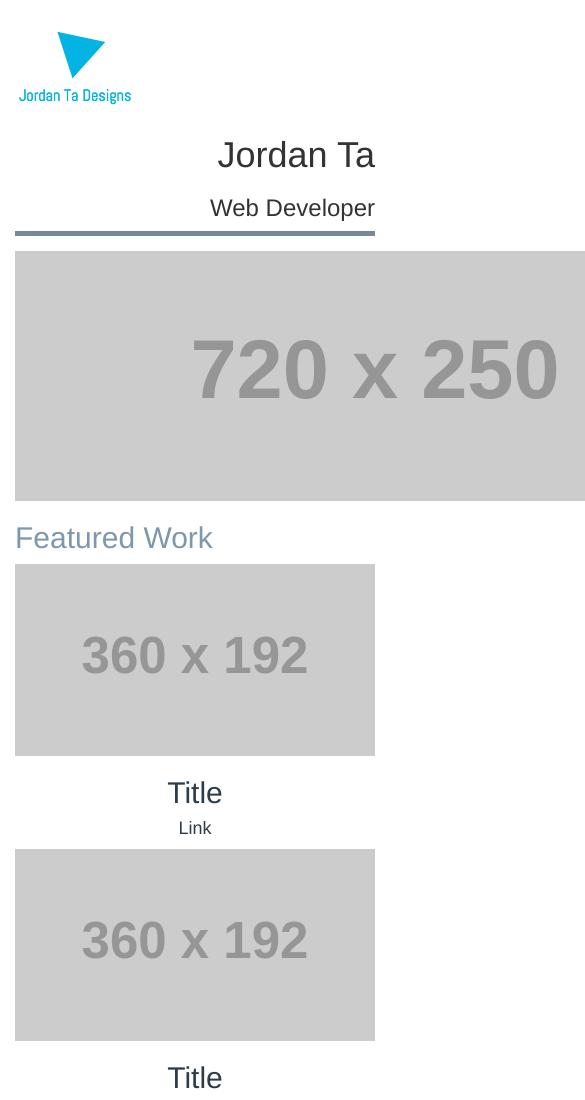
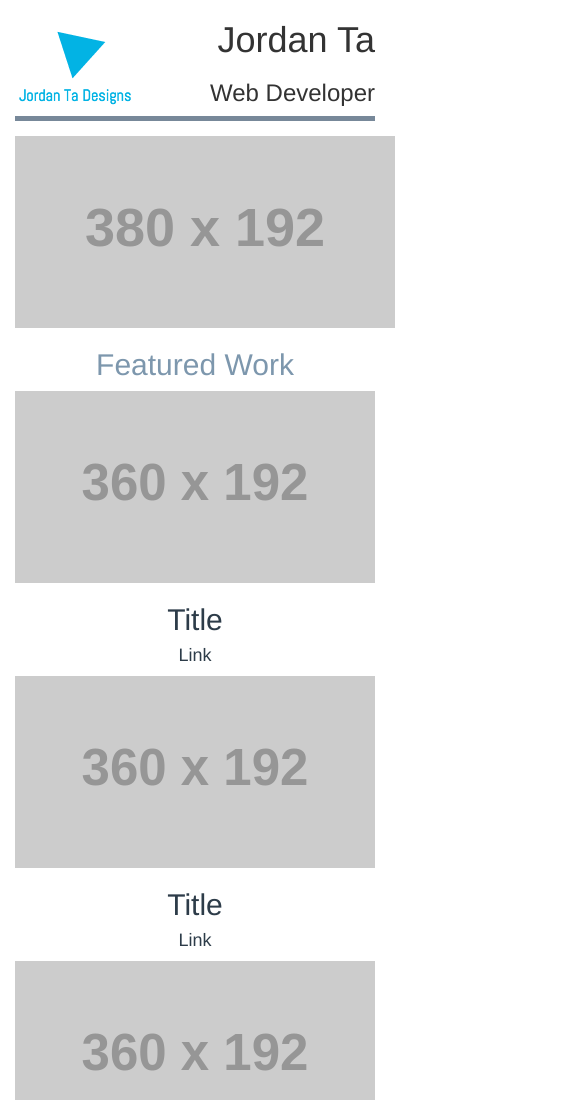
Before and after one commit to tajordan88/Udacity_Portfolio, a plain HTML site: page index.html in a window 390 px wide. Shown: the top 1100 px of the page, 585 px wide, since content can reach past the window. Drawn offline with nearby package versions, Linux system fonts and the light colour scheme; placeholder pictures from the web are drawn by us.

Commit message:
Fix logo

```diff
--- a/index.html
+++ b/index.html
@@ -24,11 +24,11 @@
       <!-- HEADER -->
       <header>
         <div class="row">
-          <div class="col-md-2">
+          <div class="col-xs-2">
             <!-- Logo Credits    Made with <a href="http://logomakr.com" title="Logo Maker">Logo Maker</a> -->
             <img class="logo" src="images/LogoJordanTaDesigns_Small_lightblue.png">
           </div>
-          <div class="col-md-10 text-right">
+          <div class="col-xs-10 text-right">
             <h1>Jordan Ta</h1>
             <h3>Web Developer</h3>
           </div>
@@ -38,11 +38,11 @@
       <!-- BODY -->
       <section id="main">
         <div class="row">
-          <div class="col-md-12">
+          <div class="col-md-12 featured">
             <picture>
-              <source media="(max-width: 992px)" srcset="http://placehold.it/720x250"/>
+              <source media="(max-width: 992px)" srcset="http://placehold.it/380x192"/>
               <source media="(max-width: 1200px)" srcset="http://placehold.it/940x350"/>
-              <img class="featured" src="http://placehold.it/1140x450" alt="portfolio picture main">
+              <img src="http://placehold.it/1140x450" alt="portfolio picture main">
             </picture>
           </div>
         </div>
--- a/main.css
+++ b/main.css
@@ -26,3 +26,10 @@ header {
 .articleInfo {
     color: #2d3c49;
 }
+
+/* MEDIA QUERIES */
+@media (max-width: 992px) {
+  .featured, .featured-title {
+    text-align: center;
+  }
+}
```
